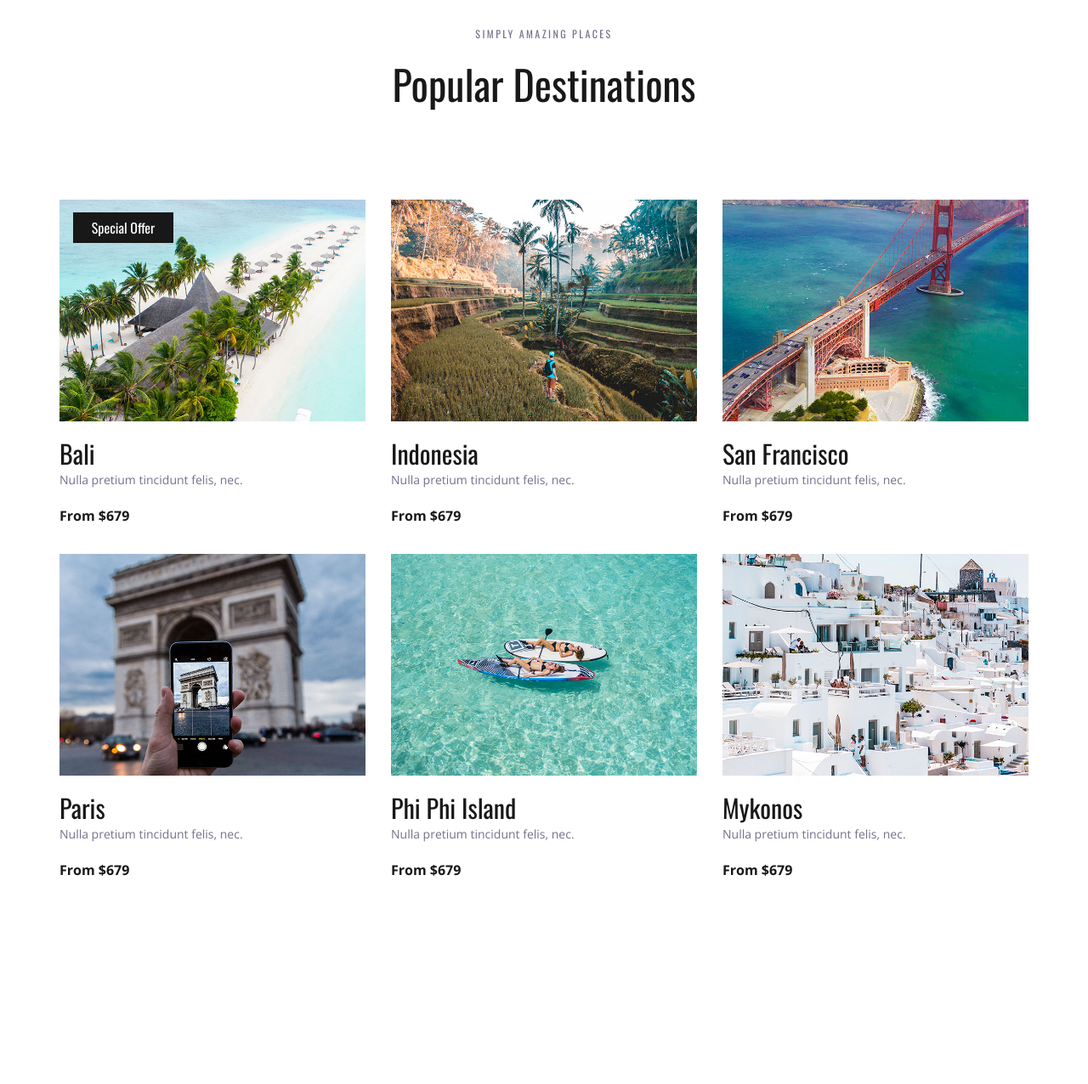
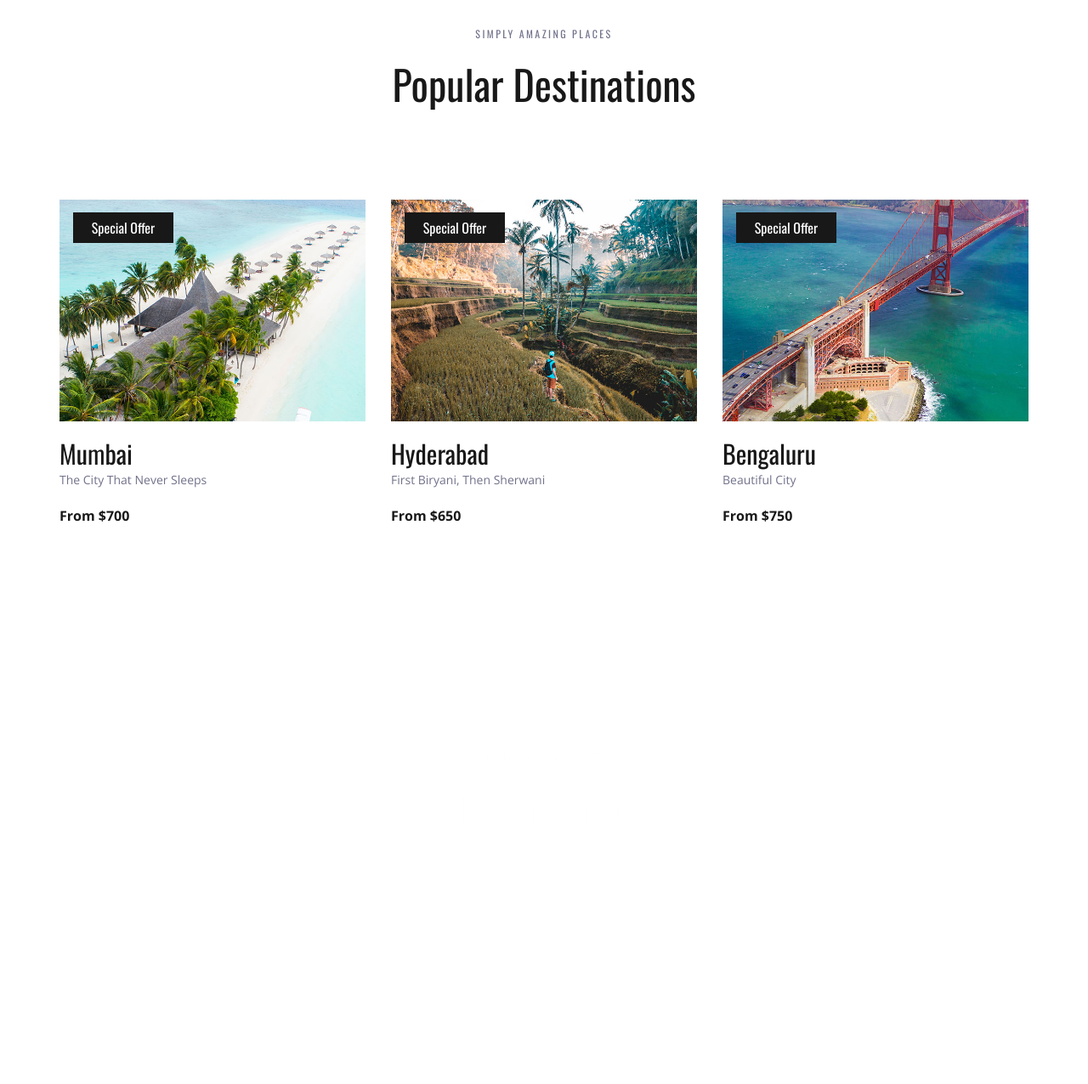
Before and after one commit to JefersonPWeb2/PWeb2-Lab07, a Django app: page /travello in a window 1280 px wide. Shown: the part 1250-2526 px from the top of the page at 85% size. Run offline with Django 5.2, Linux system fonts and the light colour scheme; some libraries are stand-ins or nearby versions.

Commit message:
Agregando Método For

```diff
--- a/Travello/telusko/templates/index.html
+++ b/Travello/telusko/templates/index.html
@@ -1,4 +1,5 @@
 {% load static %}
+{% static 'images' as baseUrl%}
 <!DOCTYPE html>
 <html lang="en">
 <head>
@@ -247,80 +248,20 @@
 			<div class="row destinations_row">
 				<div class="col">
 					<div class="destinations_container item_grid">
-
+						{% for dest in dests %}
 						<!-- Destination -->
 						<div class="destination item">
 							<div class="destination_image">
-								<img src="{% static 'images/destination_1.jpg' %}" alt="">
+								<img src="{{baseUrl}}/{{dest.img}}" alt="">
 								<div class="spec_offer text-center"><a href="#">Special Offer</a></div>
 							</div>
 							<div class="destination_content">
-								<div class="destination_title"><a href="destinations.html">Bali</a></div>
-								<div class="destination_subtitle"><p>Nulla pretium tincidunt felis, nec.</p></div>
-								<div class="destination_price">From $679</div>
+								<div class="destination_title"><a href="destinations.html">{{dest.name}}</a></div>
+								<div class="destination_subtitle"><p>{{dest.desc}}</p></div>
+								<div class="destination_price">From ${{dest.price}}</div>
 							</div>
 						</div>
-
-						<!-- Destination -->
-						<div class="destination item">
-							<div class="destination_image">
-								<img src="{% static 'images/destination_2.jpg' %}" alt="">
-							</div>
-							<div class="destination_content">
-								<div class="destination_title"><a href="destinations.html">Indonesia</a></div>
-								<div class="destination_subtitle"><p>Nulla pretium tincidunt felis, nec.</p></div>
-								<div class="destination_price">From $679</div>
-							</div>
-						</div>
-
-						<!-- Destination -->
-						<div class="destination item">
-							<div class="destination_image">
-								<img src="{% static 'images/destination_3.jpg' %}" alt="">
-							</div>
-							<div class="destination_content">
-								<div class="destination_title"><a href="destinations.html">San Francisco</a></div>
-								<div class="destination_subtitle"><p>Nulla pretium tincidunt felis, nec.</p></div>
-								<div class="destination_price">From $679</div>
-							</div>
-						</div>
-
-						<!-- Destination -->
-						<div class="destination item">
-							<div class="destination_image">
-								<img src="{% static 'images/destination_4.jpg' %}" alt="">
-							</div>
-							<div class="destination_content">
-								<div class="destination_title"><a href="destinations.html">Paris</a></div>
-								<div class="destination_subtitle"><p>Nulla pretium tincidunt felis, nec.</p></div>
-								<div class="destination_price">From $679</div>
-							</div>
-						</div>
-
-						<!-- Destination -->
-						<div class="destination item">
-							<div class="destination_image">
-								<img src="{% static 'images/destination_5.jpg' %}" alt="">
-							</div>
-							<div class="destination_content">
-								<div class="destination_title"><a href="destinations.html">Phi Phi Island</a></div>
-								<div class="destination_subtitle"><p>Nulla pretium tincidunt felis, nec.</p></div>
-								<div class="destination_price">From $679</div>
-							</div>
-						</div>
-
-						<!-- Destination -->
-						<div class="destination item">
-							<div class="destination_image">
-								<img src="{% static 'images/destination_6.jpg' %}" alt="">
-							</div>
-							<div class="destination_content">
-								<div class="destination_title"><a href="destinations.html">Mykonos</a></div>
-								<div class="destination_subtitle"><p>Nulla pretium tincidunt felis, nec.</p></div>
-								<div class="destination_price">From $679</div>
-							</div>
-						</div>
-
+						{% endfor %}
 					</div>
 				</div>
 			</div>
```
